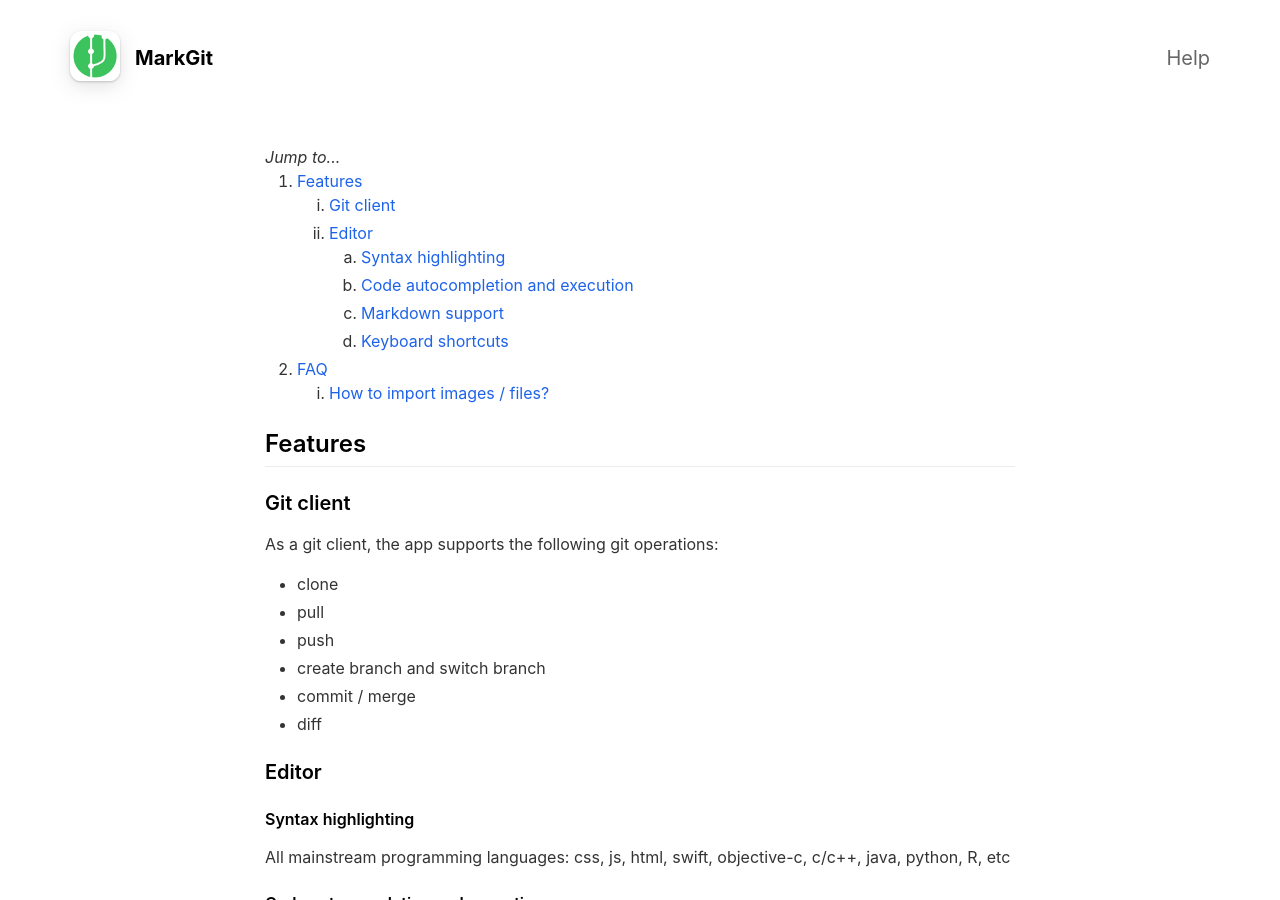
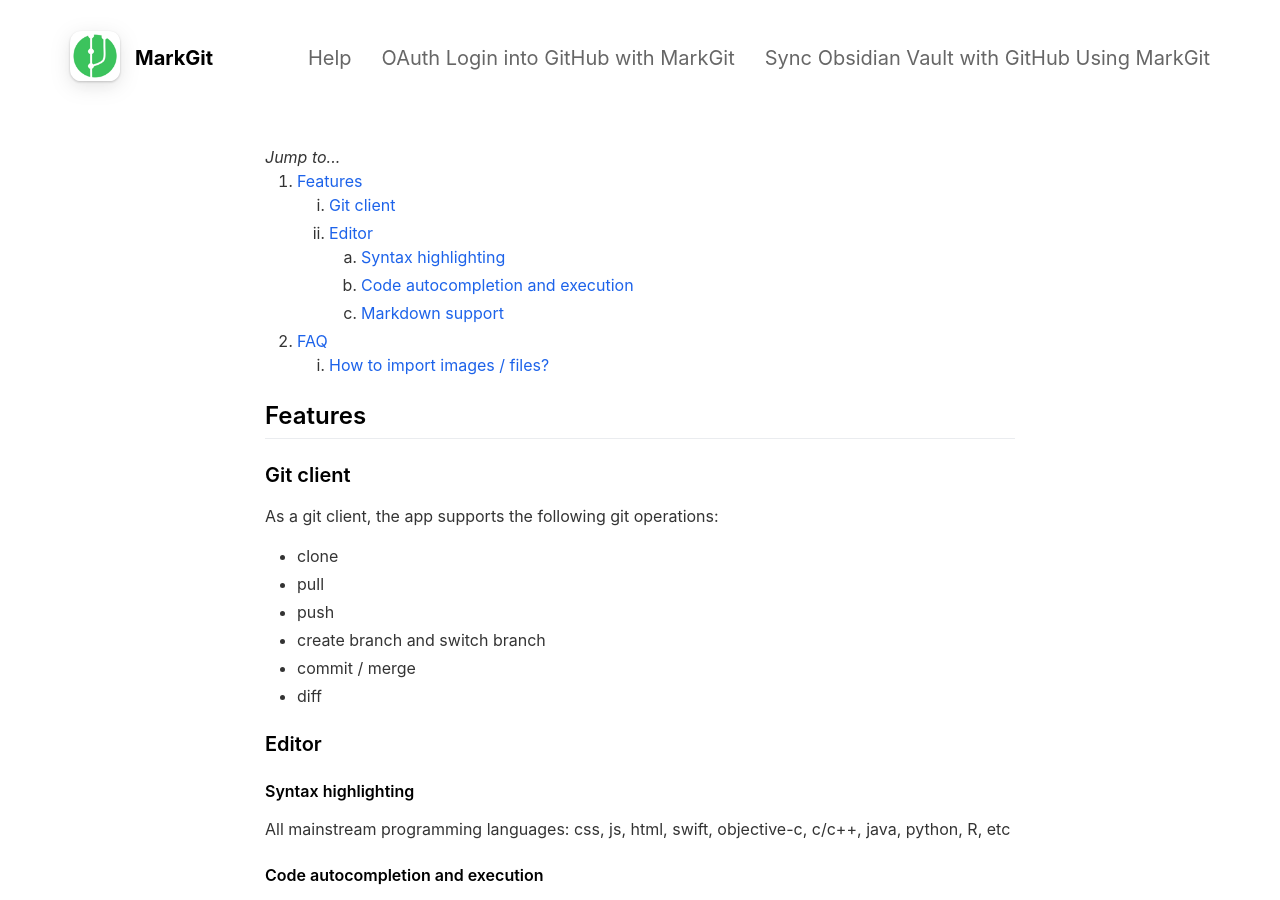
Before and after one commit to marknote/MarkGit, a Jekyll site: the page built from _pages/help.md, in a window 1280 px wide and 900 px high. Built offline with Jekyll 4.4.1, drawn with Linux system fonts in a browser that asks for light colours; Markdown is read by kramdown in place of the engine named in the settings; some of the changed text lies outside the part shown.

Commit message:
update pages

```diff
--- a/_pages/help.md
+++ b/_pages/help.md
@@ -30,9 +30,6 @@ You can also run code in few languages including javascript/trype, java, python,
 MarkGit shared the same markdown parser engine with [marknote](https://marknoteapp.com/) which supports not only the full
 [Github flavored markdown featuers](https://marknoteapp.com/doc/Markdown%20Quick%20Reference) but also [extended markdown syntax](https://marknoteapp.com/doc/extended%20markdown)
 
-#### Keyboard shortcuts
-
-[shortcuts](/MarkGit/shortcuts/)
 
 
 ## FAQ
--- a/_pages/oauth-github.md
+++ b/_pages/oauth-github.md
@@ -1,3 +1,8 @@
+---
+layout: page
+title: OAuth Login into GitHub with MarkGit
+include_in_header: true
+---
 # OAuth Login into GitHub with MarkGit
 
 <style>
--- a/_pages/sync-obsidian.md
+++ b/_pages/sync-obsidian.md
@@ -1,3 +1,8 @@
+---
+layout: page
+title: Sync Obsidian Vault with GitHub Using MarkGit
+include_in_header: true
+---
 # Sync Obsidian Vault with GitHub Using MarkGit
 
 
```
